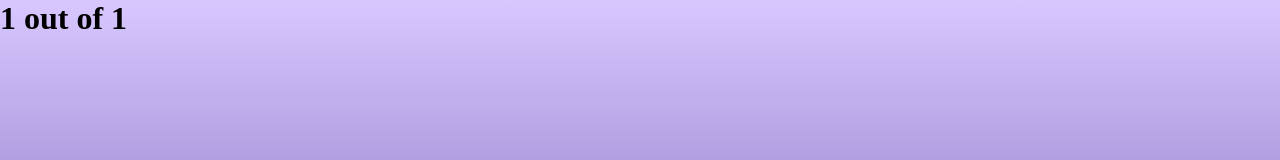
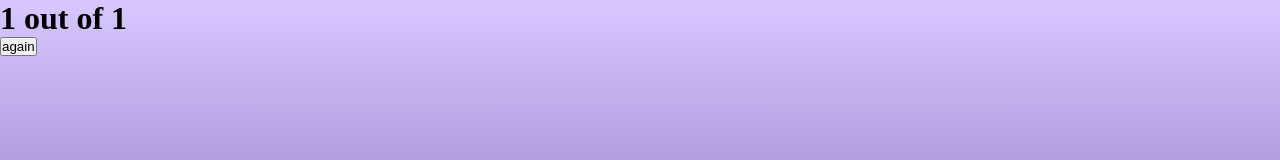
Before and after one commit to 77f315/LiiklusTestid, a React (Create React App) app in the folder client/: page /results in a window 1280 px wide. Shown: the top 160 px of the page. Built offline with nearby package versions, Linux system fonts and the light colour scheme.

Commit message:
added a way back from the results page

```diff
--- a/client/src/components/Results.js
+++ b/client/src/components/Results.js
@@ -1,11 +1,13 @@
 import React from 'react';
-
+import {useNavigate } from 'react-router-dom';
 const Results = () => {
+    const navigate = useNavigate();
     const correct = window.localStorage.getItem('correct');
     const wrong = window.localStorage.getItem('wrong');
     return (
         <div>
-            <h1>{Number(correct) + 1 } out of {Number(correct) + 1 +  Number(wrong)}</h1>
+            <h1>{Number(correct) + 1 } out of {Number(correct) +Number(wrong) + 1}</h1>
+            <button onClick={() => navigate("/")}>again</button>
         </div>
     );
 }
```
